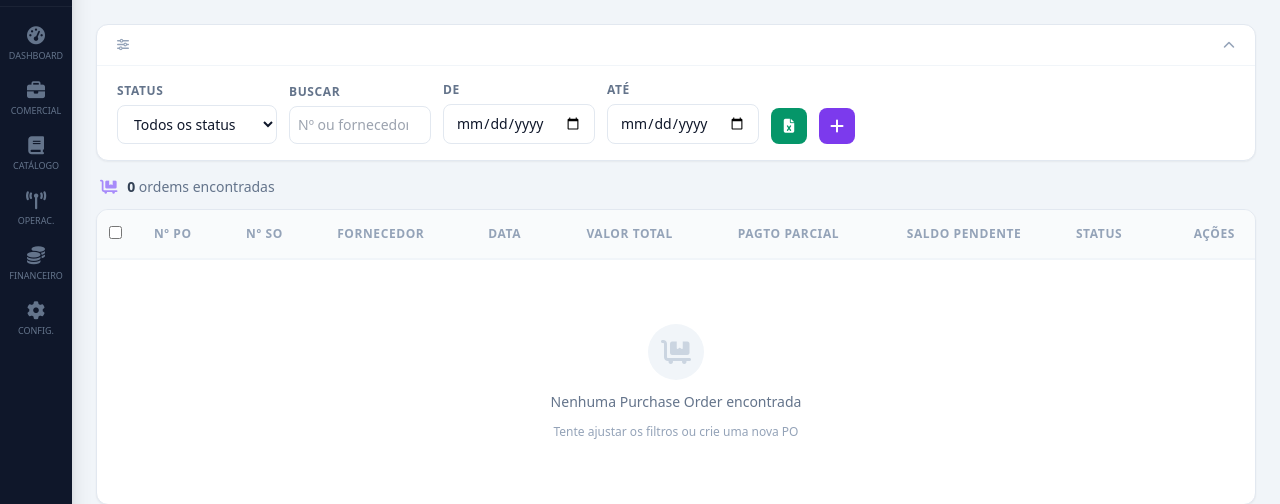
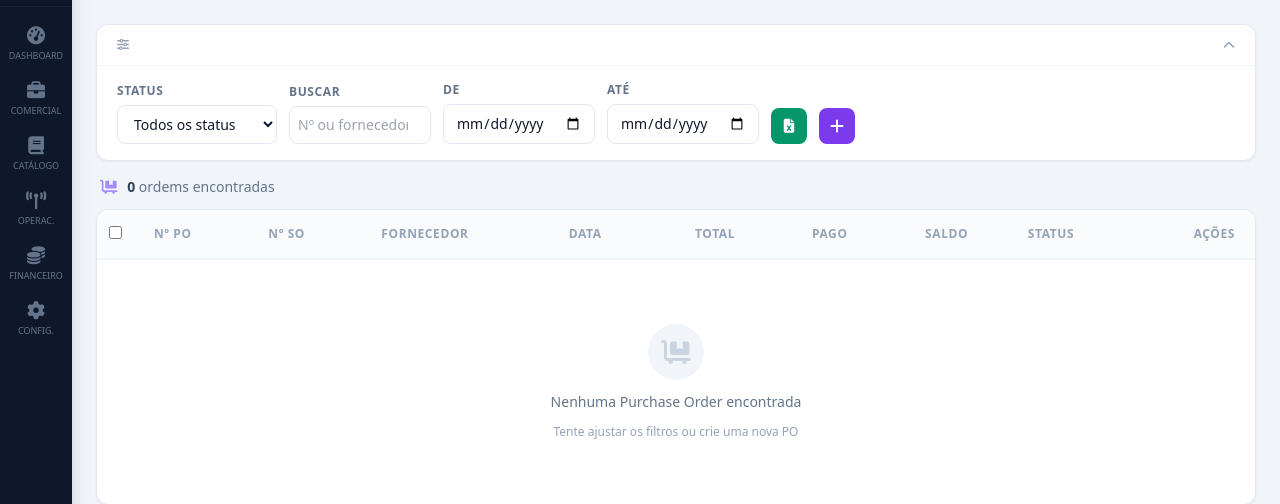
Before and after one commit to ecsconsultoria/ExecFlow, a Flask app: page /po/ in a window 1280 px wide. Shown: the part 49-553 px from the top of the page. Run offline with Flask 3, Linux system fonts and the light colour scheme; a user stored in the database is signed in.

Commit message:
@ fix listas SO/PO: cabecalhos das colunas renomeados — Valor Total→Total, Pagto Parcial→Recebido (SO)/Pago (PO), Saldo Pendente→Saldo. Texto puramente visual: nenhum teste ou JS referencia esses rotulos (o JS usa classes)
Co-Authored-By: Claude Code <noreply@anthropic.com>

```diff
--- a/app/templates/orders/index.html
+++ b/app/templates/orders/index.html
@@ -81,9 +81,9 @@
         <th class="px-5 py-3.5 text-left text-xs font-bold text-slate-400 dark:text-slate-500 uppercase tracking-wider">Nº RFQ</th>
         <th class="px-5 py-3.5 text-left text-xs font-bold text-slate-400 dark:text-slate-500 uppercase tracking-wider">Cliente</th>
         <th class="px-5 py-3.5 text-left text-xs font-bold text-slate-400 dark:text-slate-500 uppercase tracking-wider">Data</th>
-        <th class="px-5 py-3.5 text-center text-xs font-bold text-slate-400 dark:text-slate-500 uppercase tracking-wider hidden md:table-cell">Valor Total</th>
-        <th class="px-5 py-3.5 text-center text-xs font-bold text-slate-400 dark:text-slate-500 uppercase tracking-wider hidden md:table-cell">Pagto Parcial</th>
-        <th class="px-5 py-3.5 text-center text-xs font-bold text-slate-400 dark:text-slate-500 uppercase tracking-wider hidden md:table-cell">Saldo Pendente</th>
+        <th class="px-5 py-3.5 text-center text-xs font-bold text-slate-400 dark:text-slate-500 uppercase tracking-wider hidden md:table-cell">Total</th>
+        <th class="px-5 py-3.5 text-center text-xs font-bold text-slate-400 dark:text-slate-500 uppercase tracking-wider hidden md:table-cell">Recebido</th>
+        <th class="px-5 py-3.5 text-center text-xs font-bold text-slate-400 dark:text-slate-500 uppercase tracking-wider hidden md:table-cell">Saldo</th>
         <th class="px-5 py-3.5 text-left text-xs font-bold text-slate-400 dark:text-slate-500 uppercase tracking-wider hidden md:table-cell">Status</th>
         <th class="px-5 py-3.5 text-right text-xs font-bold text-slate-400 dark:text-slate-500 uppercase tracking-wider">Ações</th>
       </tr>
--- a/app/templates/purchase_orders/index.html
+++ b/app/templates/purchase_orders/index.html
@@ -81,9 +81,9 @@
         <th class="px-5 py-3.5 text-left text-xs font-bold text-slate-400 dark:text-slate-500 uppercase tracking-wider">Nº SO</th>
         <th class="px-5 py-3.5 text-left text-xs font-bold text-slate-400 dark:text-slate-500 uppercase tracking-wider">Fornecedor</th>
         <th class="px-5 py-3.5 text-left text-xs font-bold text-slate-400 dark:text-slate-500 uppercase tracking-wider">Data</th>
-        <th class="px-5 py-3.5 text-center text-xs font-bold text-slate-400 dark:text-slate-500 uppercase tracking-wider hidden md:table-cell">Valor Total</th>
-        <th class="px-5 py-3.5 text-center text-xs font-bold text-slate-400 dark:text-slate-500 uppercase tracking-wider hidden md:table-cell">Pagto Parcial</th>
-        <th class="px-5 py-3.5 text-center text-xs font-bold text-slate-400 dark:text-slate-500 uppercase tracking-wider hidden md:table-cell">Saldo Pendente</th>
+        <th class="px-5 py-3.5 text-center text-xs font-bold text-slate-400 dark:text-slate-500 uppercase tracking-wider hidden md:table-cell">Total</th>
+        <th class="px-5 py-3.5 text-center text-xs font-bold text-slate-400 dark:text-slate-500 uppercase tracking-wider hidden md:table-cell">Pago</th>
+        <th class="px-5 py-3.5 text-center text-xs font-bold text-slate-400 dark:text-slate-500 uppercase tracking-wider hidden md:table-cell">Saldo</th>
         <th class="px-5 py-3.5 text-left text-xs font-bold text-slate-400 dark:text-slate-500 uppercase tracking-wider hidden md:table-cell">Status</th>
         <th class="px-5 py-3.5 text-right text-xs font-bold text-slate-400 dark:text-slate-500 uppercase tracking-wider">Ações</th>
       </tr>
```
